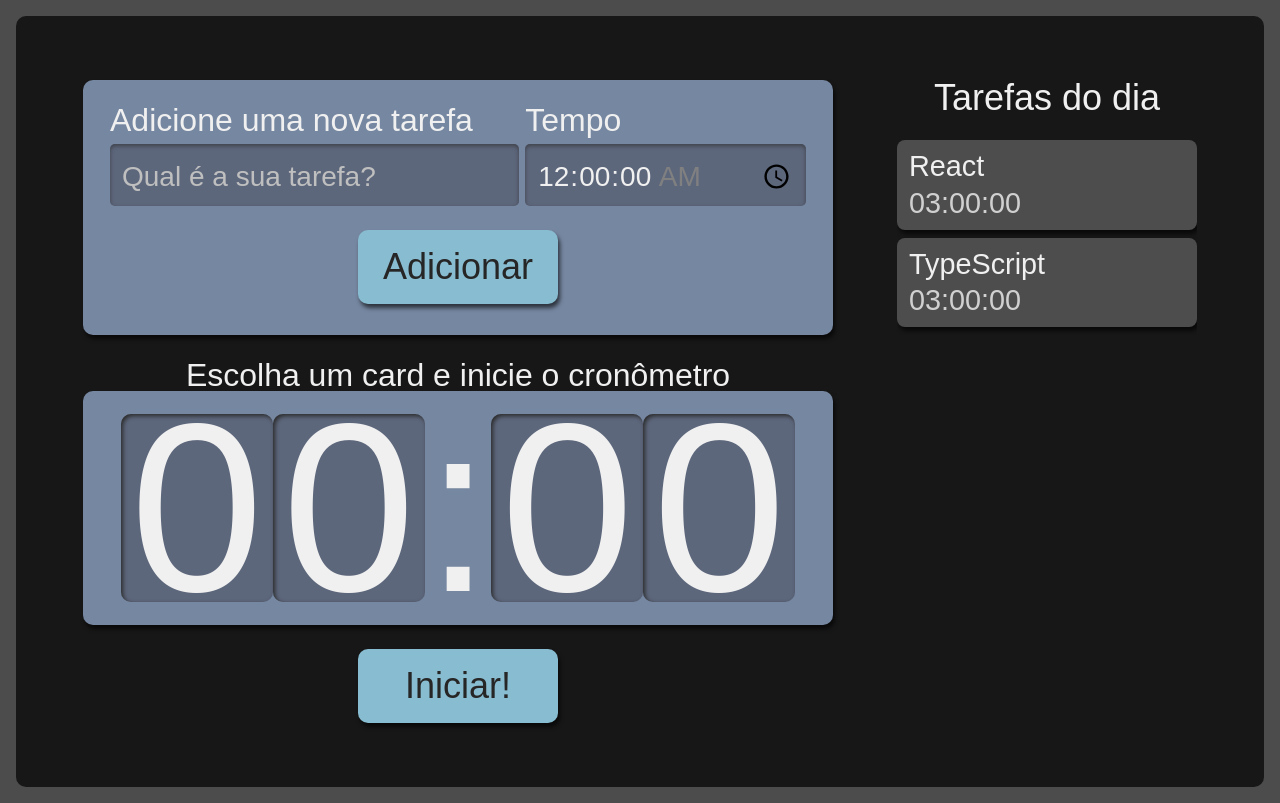
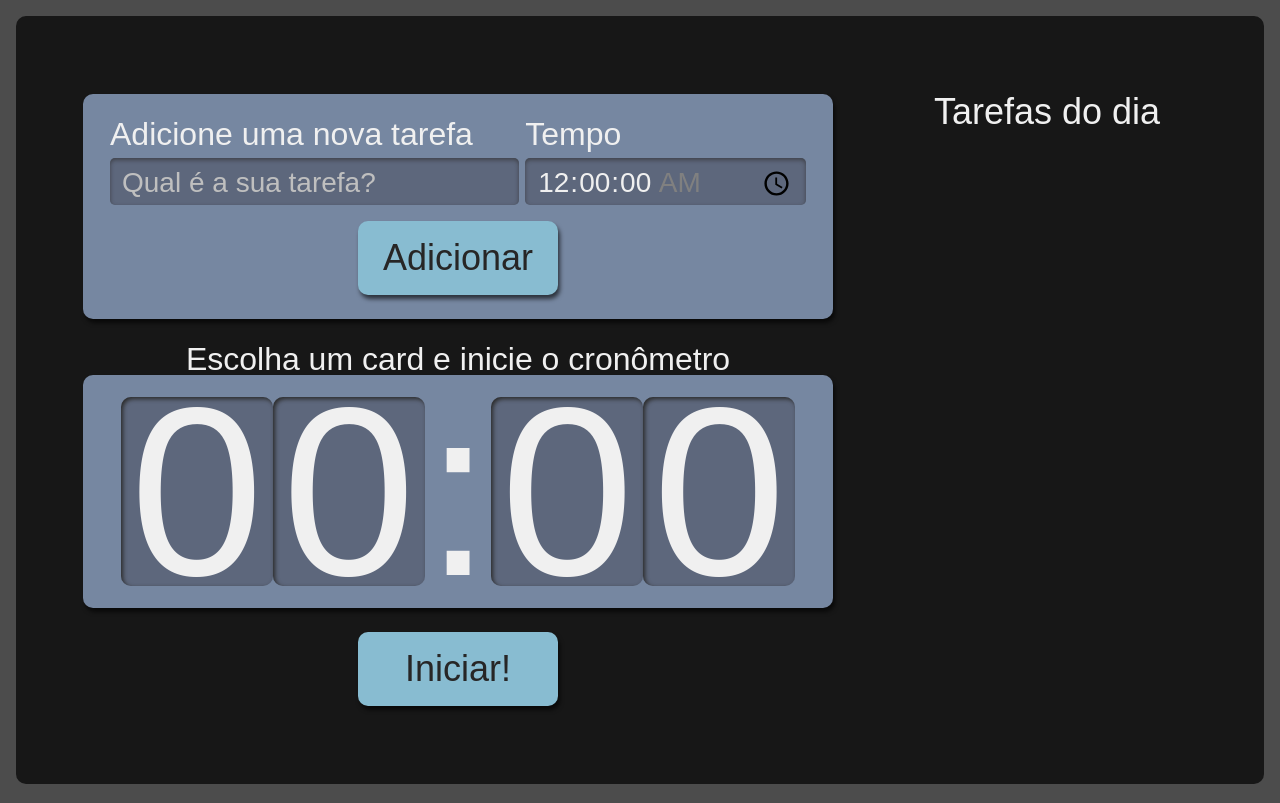
Before and after one commit to Jayromberg/to-do-list, a React (Create React App) app: page / in a window 1280 px wide. Built offline with nearby package versions, Linux system fonts and the light colour scheme; the HTML template or start-up script is replaced by a standard one.

Commit message:
feat: Implementado o estado global em app

```diff
--- a/src/App.tsx
+++ b/src/App.tsx
@@ -3,23 +3,17 @@ import Form from './components/Form';
 import List from './components/List';
 import Timer from './components/Timer';
 import AppStyle from './styles';
+import { ITasks } from './type/tasks';
 import GlobalStyle from './UI/GlobalStyled';
 
 
 function App() {
-  const [tasks, setTasks] = useState([{
-    task: "React",
-    time: "03:00:00"
-  },
-  {
-    task: "TypeScript",
-    time: "03:00:00"
-  }])
+  const [tasks, setTasks] = useState<ITasks[]>([])
 
   return (
     <AppStyle>
       <GlobalStyle />
-      <Form />
+      <Form setTasks={setTasks} />
       <List tasks={tasks} />
       <Timer />
     </AppStyle>
--- a/src/components/Form/index.tsx
+++ b/src/components/Form/index.tsx
@@ -1,8 +1,14 @@
-import React from 'react';
+import React, { Dispatch, SetStateAction } from 'react';
+import { ITasks } from '../../type/tasks';
 import Button from '../Button';
 import Forms from './styles';
 
-class Form extends React.Component {
+class Form extends React.Component<{ setTasks: React.Dispatch<React.SetStateAction<ITasks[]>> }> {
+  constructor(props: Readonly<{ setTasks: Dispatch<SetStateAction<ITasks[]>>; }>) {
+    super(props);
+    this.addTask = this.addTask.bind(this);
+  }
+
   state = {
     task: '',
     time: '00:00'
@@ -10,6 +16,7 @@ class Form extends React.Component {
 
   addTask(e: React.FormEvent<HTMLFormElement>) {
     e.preventDefault();
+    this.props.setTasks((previous) => [...previous, { ...this.state }])
   }
 
   render() {
```
